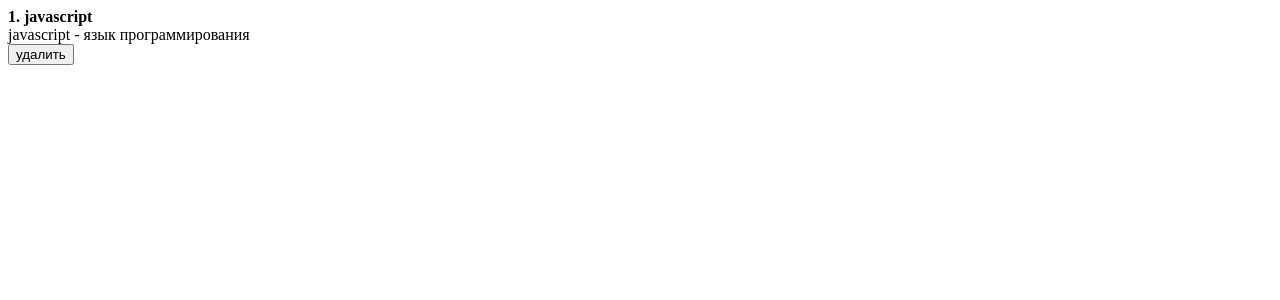
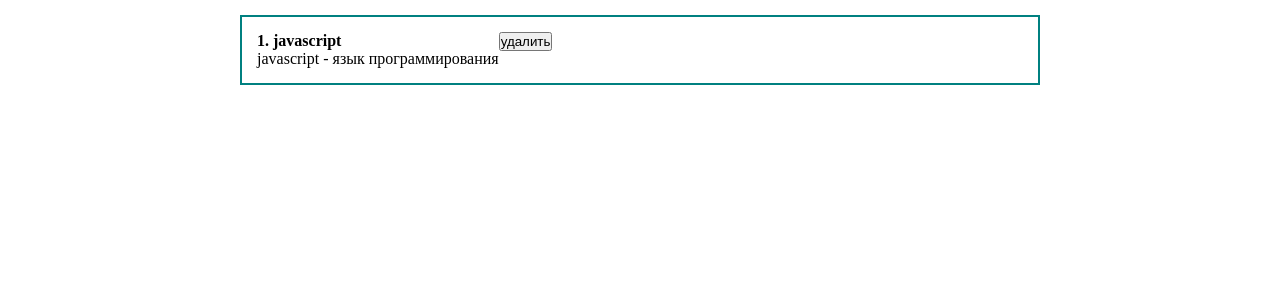
Before and after one commit to janemir/react_1st_project, a React (Create React App) app: page / in a window 1280 px wide. Shown: the top 300 px of the page. Built offline with nearby package versions, Linux system fonts and the light colour scheme.

Commit message:
some styles

```diff
--- a/src/App.js
+++ b/src/App.js
@@ -1,5 +1,6 @@
 import React, { useState } from "react";
 import ClassCounter from "./components/ClassCounter";
+import './styles/App.css';
 
 function App() {
   let [value, setValue] = useState('ТЕКСТ В ИНПУТЕ')
--- /dev/null
+++ b/src/styles/App.css
@@ -0,0 +1,21 @@
+* {
+    margin: 0;
+    padding: 0;
+    box-sizing: border-box;
+}
+
+#root {
+    display: flex;
+    justify-content: center;
+}
+
+.App {
+    width: 800px;
+}
+
+.post {
+    display: flex;
+    padding: 15px;
+    border: 2px solid teal;
+    margin-top: 15px;
+}
```
